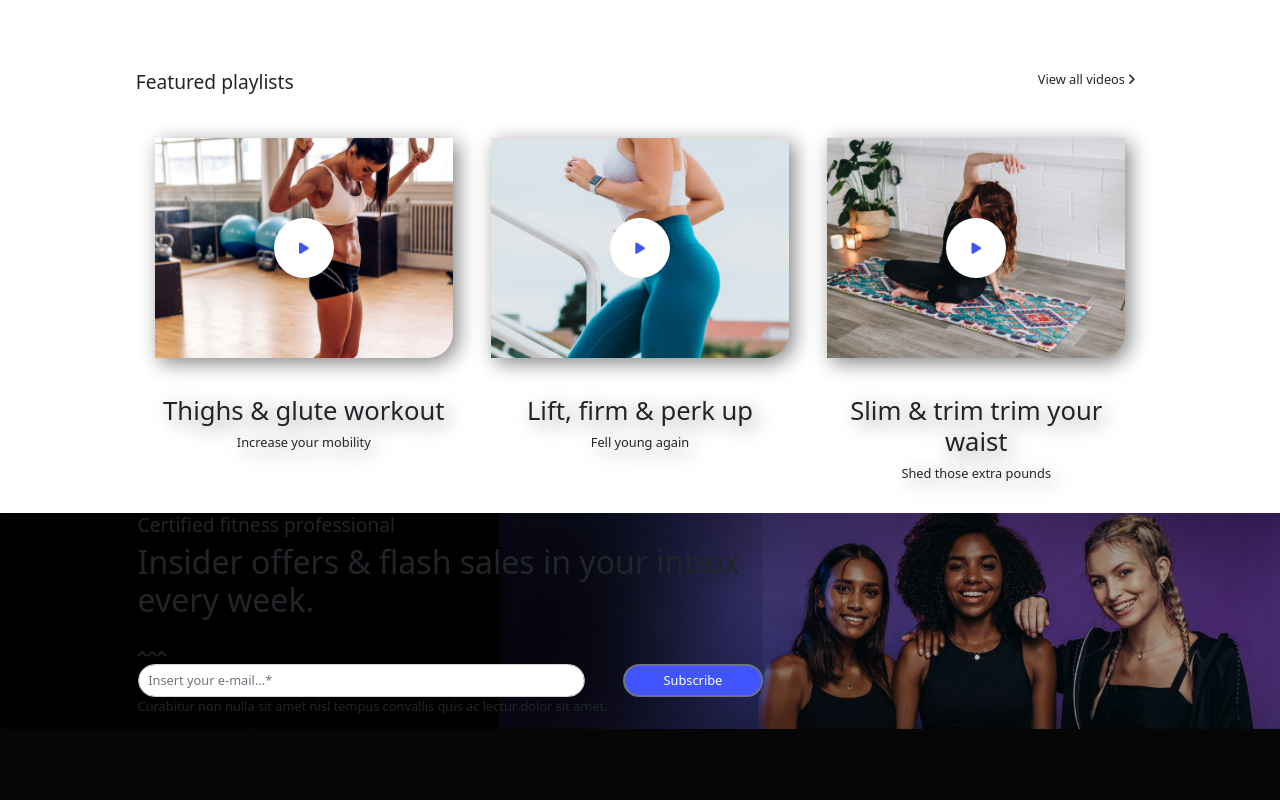
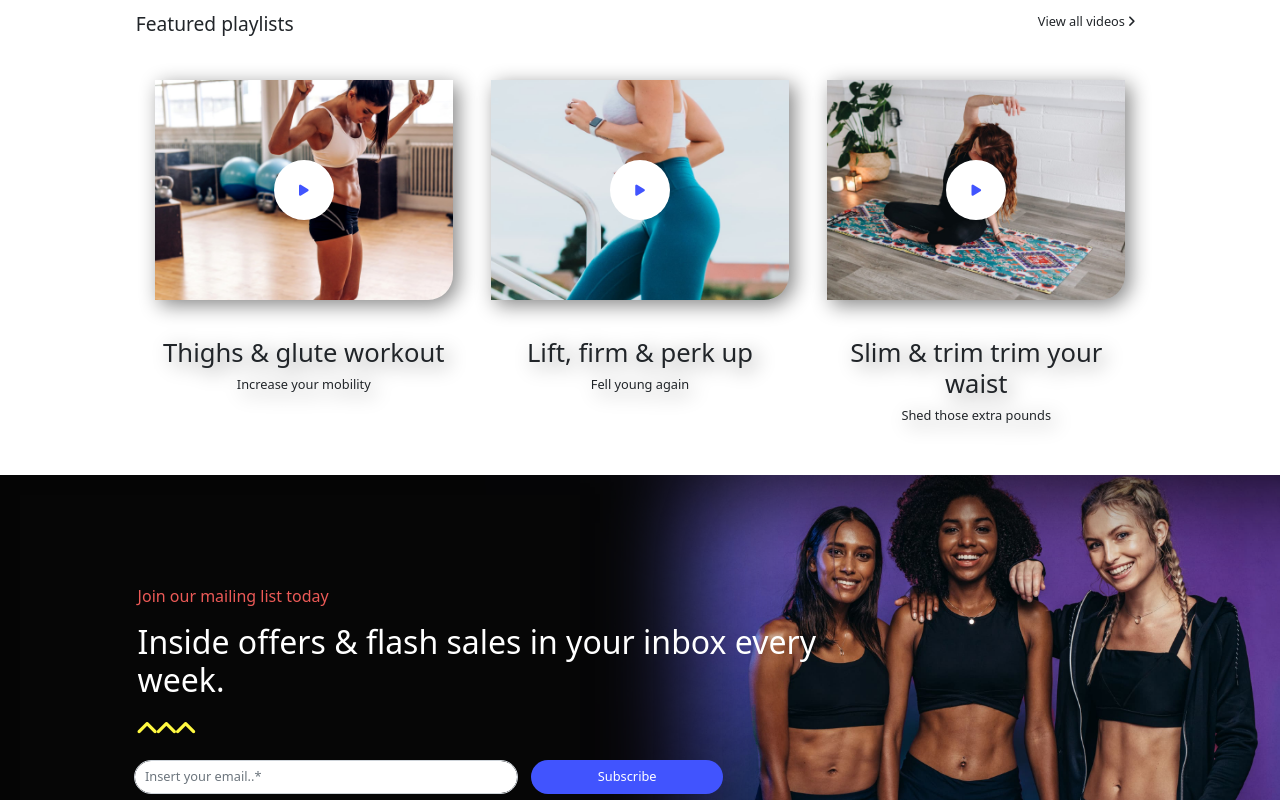
Before and after one commit to Mandrake091/proj-html-vuejs, a Vue app: page / in a window 1280 px wide. Shown: the part 1800-2600 px from the top of the page. Built offline with nearby package versions, Linux system fonts and the light colour scheme; the HTML template or start-up script is replaced by a standard one.

Commit message:
rework some padding & margin.

```diff
--- a/src/components/AppJumbotron.vue
+++ b/src/components/AppJumbotron.vue
@@ -72,7 +72,7 @@ export default {
   background-size: cover;
   background-position: top right;
   background-repeat: no-repeat;
-  box-shadow: inset 700px 0px 200px $bg-navbar;
+  box-shadow: inset 700px 0px 100px $bg-navbar;
 }
 .container-fluid {
   height: 100%;
--- a/src/components/AppMain2.vue
+++ b/src/components/AppMain2.vue
@@ -2,10 +2,10 @@
   <main>
     <div class="background">
       <div class="container-fluid pb-5 mb-5">
-        <div class="row justify-content-between align-items-center mb-5 pb-5">
+        <div class="row justify-content-between align-items-center mb-5">
           <div
             id="img1"
-            class="col-6 d-flex justify-content-center align-items-center"
+            class="col-12 col-md-6 d-flex justify-content-center align-items-center"
             data-aos="fade-right"
             data-aos-offset="200"
             data-aos-delay="50"
@@ -21,7 +21,7 @@
               <i class="fa-solid fa-play"></i>
             </div>
           </div>
-          <div class="col-6 ps-5">
+          <div class="col-12 col-md-6 ps-5">
             <h5>Tune up your workouts</h5>
             <h1>The best health & fitness advice online</h1>
             <div class="d-flex align-items-center">
@@ -119,7 +119,7 @@
             <div class="play-button rounded-circle">
               <i class="fa-solid fa-play"></i>
             </div>
-            <div class="mt-5 d-sm-none d-md-block">
+            <div class="mt-5 d-none d-sm-block">
               <h2>Slim & trim trim your waist</h2>
               <p>Shed those extra pounds</p>
             </div>
@@ -166,7 +166,7 @@ export default {
 .row {
   row-gap: 40px;
   position: relative;
-  top: -40px;
+  top: -60px;
 }
 .row:nth-child(2) {
   width: 80%;
--- a/src/components/AppMain3.vue
+++ b/src/components/AppMain3.vue
@@ -1,30 +1,43 @@
 <template>
   <div class="container-fluid p-0">
     <div class="background">
-      <div class="row m-auto align-items-center justify-content-between">
+      <div class="row m-auto align-items-center">
         <div
-          class="col-12 col-md-8 align-content-center justify-content-between"
+          class="col-12 col-md-9 h-100 my-auto m-auto d-flex flex-column justify-content-center"
         >
-          <h4>Certified fitness professional</h4>
-          <h1>Insider offers & flash sales in your inbox every week.</h1>
-          <br />
-          <i class="fa-solid fa-angle-up"></i>
-          <i class="fa-solid fa-angle-up"></i>
-          <i class="fa-solid fa-angle-up"></i>
+          <h5 class="subtitle">Join our mailing list today</h5>
+          <h1 class="text-white">
+            Inside offers & flash sales in your inbox every week.
+          </h1>
 
-          <br />
-          <div class="input-group justify-content-between">
+          <div class="text-start">
+            <i class="fa-solid fa-angle-up fs-2"></i>
+            <i class="fa-solid fa-angle-up fs-2"></i>
+            <i class="fa-solid fa-angle-up fs-2"></i>
+          </div>
+
+          <div class="row">
             <input
               type="text"
-              class="form-control rounded-pill"
-              placeholder="Insert your e-mail...*"
-              aria-label="Recipient's username"
-              aria-describedby="button-addon2"
+              class="form-control rounded-pill col-12 col-md-2 m-0 w-50 m-2"
+              aria-label="Sizing example input"
+              aria-describedby="inputGroup-sizing-default"
+              placeholder="Insert your email..*"
             />
+            <!-- <div class="input-group mb-3 col-8 col-md-2 m-0 w-25 m-0">
+              <span class="input-group-text" id="inputGroup-sizing-default"
+                >Default</span
+              >
+              <input
+                type="text"
+                class="form-control"
+                aria-label="Sizing example input"
+                aria-describedby="inputGroup-sizing-default"
+              />
+            </div> -->
+
             <button
-              class="btn-youtube btn rounded-pill border-2 border-secondary px-5 mx-5"
-              type="button"
-              id="button-addon2"
+              class="col-10 col-md-7 btn-youtube btn rounded-pill m-2 p-2 w-25 "
             >
               Subscribe
             </button>
@@ -35,7 +48,7 @@
           </p>
         </div>
         <div
-          class="col-4 d-none d-md-flex h-100 d-flex justify-content-center align-items-center"
+          class="col-3 d-none d-md-flex h-100 d-flex justify-content-center align-items-center"
         ></div>
       </div>
     </div>
@@ -130,11 +143,12 @@ export default {
 @import "../style/generals.scss";
 
 .background {
+  height: 60vh;
   background-image: url(../assets/images/banner1-2x.jpg);
   background-size: cover;
   background-position: top right;
   background-repeat: no-repeat;
-  box-shadow: inset 700px 0px 200px black;
+  box-shadow: inset 700px 0px 100px $bg-navbar;
 }
 .background-2 {
   background: $bg-navbar;
@@ -158,6 +172,19 @@ export default {
     color: $bg-navbar;
   }
 }
+.subtitle{
+  color: $icon-color;
+}
+.col-12 {
+  row-gap: 10px;
+  column-gap: 10px;
+  > p {
+    color: $text-grey;
+  }
+  .fa-angle-up {
+    color: $title-color;
+  }
+}
 .row:nth-child(1) {
   height: 100%;
   width: 80%;
--- a/src/components/AppMain4.vue
+++ b/src/components/AppMain4.vue
@@ -21,7 +21,7 @@
             class="col-12 col-md-4"
             data-aos="fade-right"
             data-aos-offset="200"
-            data-aos-delay="50"
+            data-aos-delay="100"
             data-aos-duration="1000"
           >
             <img class="" src="../assets/images/blog4-2x.jpg" alt="" />
@@ -37,7 +37,7 @@
             class="col-12 col-md-4"
             data-aos="fade-up"
             data-aos-offset="200"
-            data-aos-delay="50"
+            data-aos-delay="100"
             data-aos-duration="1000"
           >
             <img class="" src="../assets/images/blog1-2x.jpg" alt="" />
@@ -52,7 +52,7 @@
             class="col-12 col-md-4"
             data-aos="fade-rigth"
             data-aos-offset="200"
-            data-aos-delay="50"
+            data-aos-delay="100"
             data-aos-duration="1000"
           >
             <img class="" src="../assets/images/blog3-2x.jpg" alt="" />
--- a/src/components/AppMain6.vue
+++ b/src/components/AppMain6.vue
@@ -9,7 +9,7 @@
             id="img2"
             class="col-12 col-md-3"
             data-aos="fade-right"
-            data-aos-offset="0"
+            data-aos-offset="100"
             data-aos-delay="50"
             data-aos-duration="1000"
           >
@@ -34,10 +34,10 @@
           <div
             id="img3"
             class="col-12 col-md-3"
-            data-aos="fade-right"
-            data-aos-offset="0"
+            data-aos="zoom-out-down"
+            data-aos-offset="100"
             data-aos-delay="50"
-            data-aos-duration="1000"
+            data-aos-duration="1500"
           >
             <img class="" src="../assets/images/sponsor-2-2x.png" alt="" />
 
@@ -59,10 +59,10 @@
           <div
             id="img4"
             class="col-12 col-md-3"
-            data-aos="fade-rigth"
-            data-aos-offset="0"
+            data-aos="zoom-out-up"
+            data-aos-offset="100"
             data-aos-delay="50"
-            data-aos-duration="1000"
+            data-aos-duration="1500"
           >
             <img class="" src="../assets/images/sponsor-3-2x.png" alt="" />
             <div class="">
@@ -84,7 +84,7 @@
             id="img4"
             class="col-12 col-md-3"
             data-aos="fade-left"
-            data-aos-offset="0"
+            data-aos-offset="100"
             data-aos-delay="50"
             data-aos-duration="1000"
           >
```
